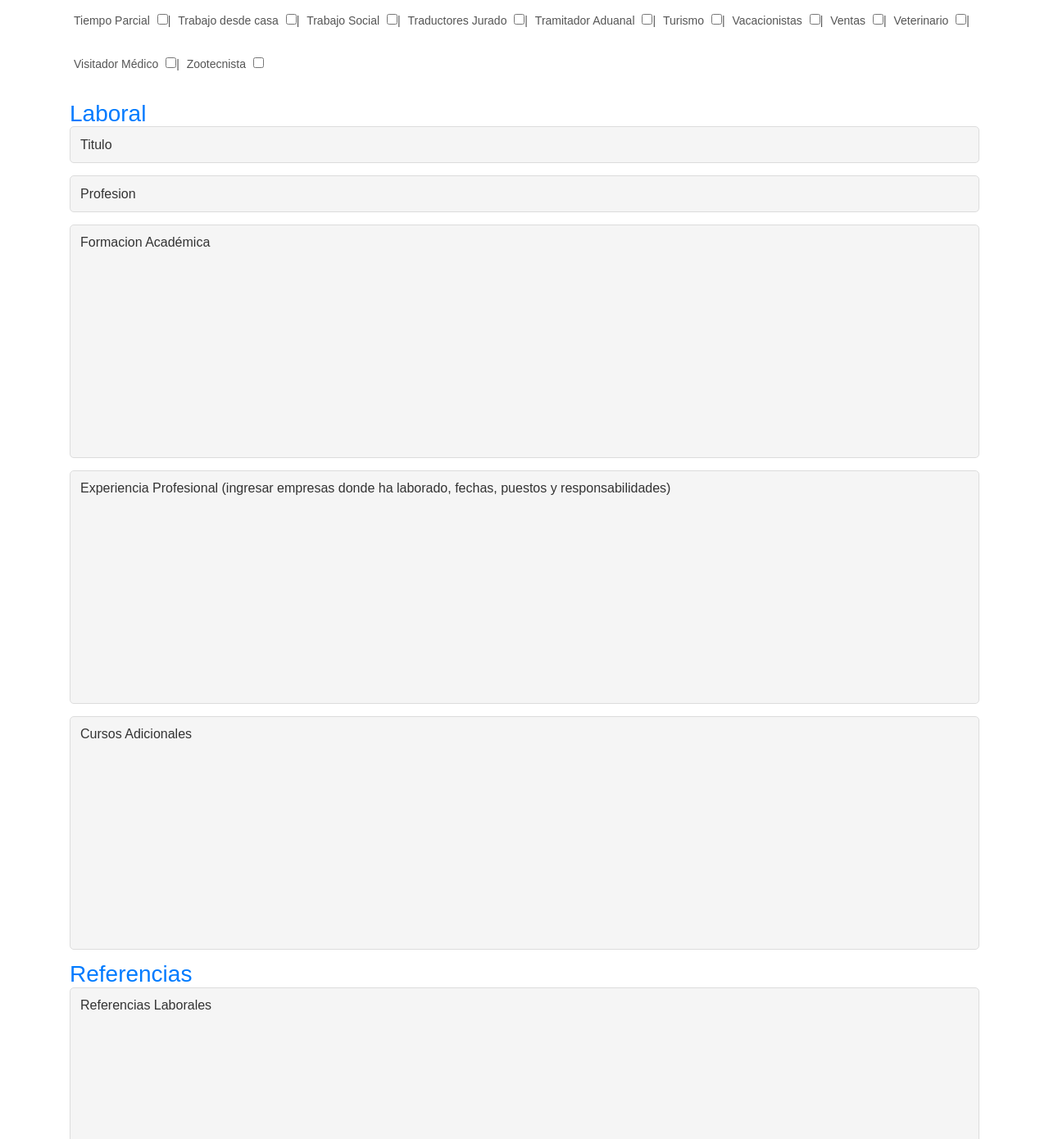
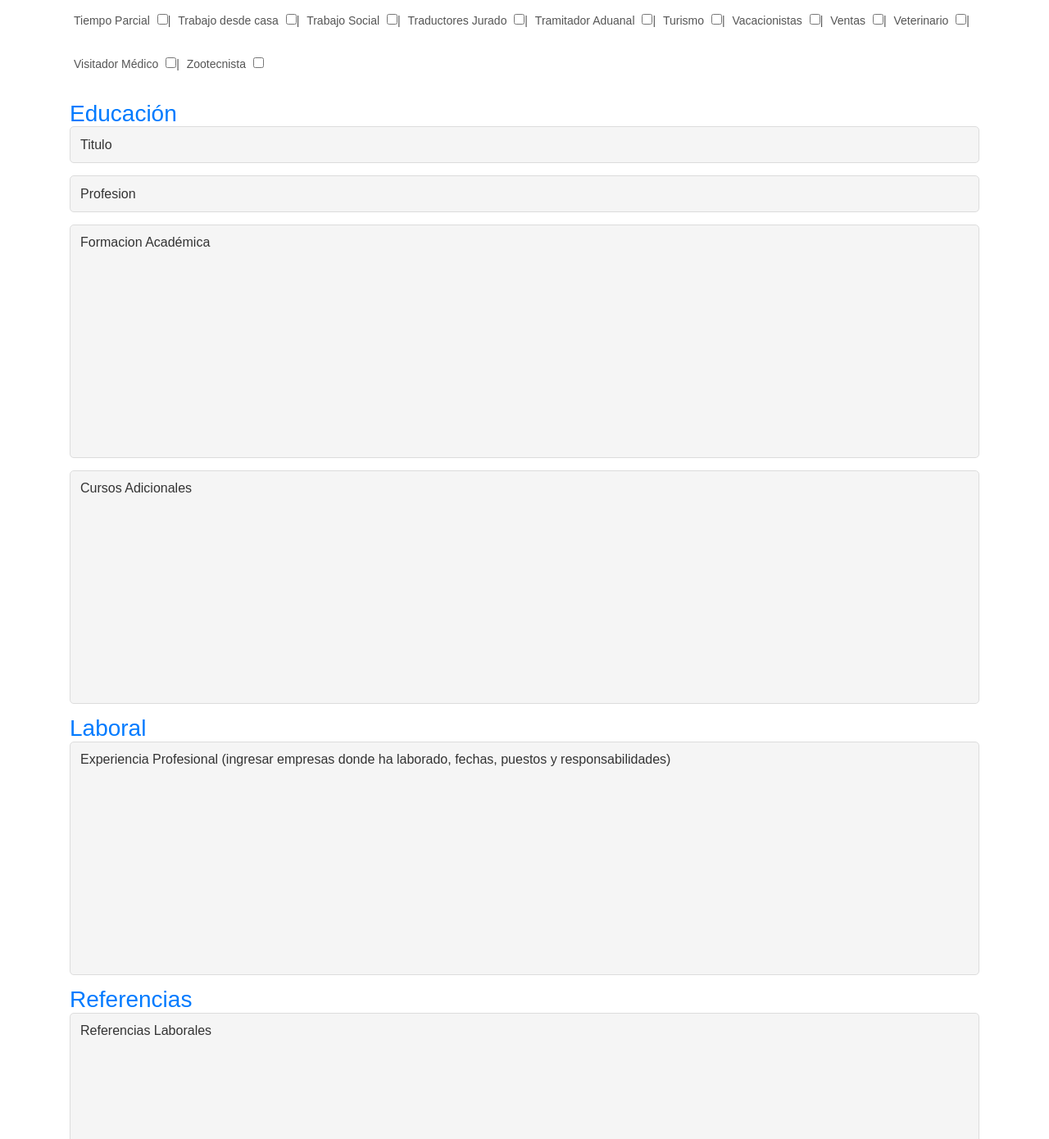
Before and after one commit to Carloxx18/Analisis_Proyecto, a plain HTML site: page candidate.html in a window 1280 px wide. Shown: the part 2220-3610 px from the top of the page at 82% size. Drawn offline with Linux system fonts and the light colour scheme; a web font is replaced by a local one.

Commit message:
finalizado vista candidatos

```diff
--- a/candidate.html
+++ b/candidate.html
@@ -493,7 +493,7 @@ Version: 1.0.0
 							</div>
 
 						</div>
-						<h3>Laboral</h3>
+						<h3>Educación</h3>
 					</div>
 
 						<div class="col-lg-12 col-md-12 col-sm-12 col-xs-12">
@@ -507,11 +507,13 @@ Version: 1.0.0
 							<textarea type="text" class="form-control" placeholder="Formacion Académica" name="formacion"></textarea>
 						</div>
 						<div class="input-group">
+							<textarea type="text" class="form-control" placeholder="Cursos Adicionales" name="cursos"></textarea>
+						</div>
+						<h3>Laboral</h3>
+						<div class="input-group">
 							<textarea type="text" class="form-control" placeholder="Experiencia Profesional (ingresar empresas donde ha laborado, fechas, puestos y responsabilidades)" name="experiencia"></textarea>
 						</div>
-						<div class="input-group">
-							<textarea type="text" class="form-control" placeholder="Cursos Adicionales" name="cursos"></textarea>
-						</div>
+
 						<h3>Referencias</h3>
 						<div class="input-group">
 							<textarea type="text" class="form-control" placeholder="Referencias Laborales" name="Referenciasl"></textarea>
```
